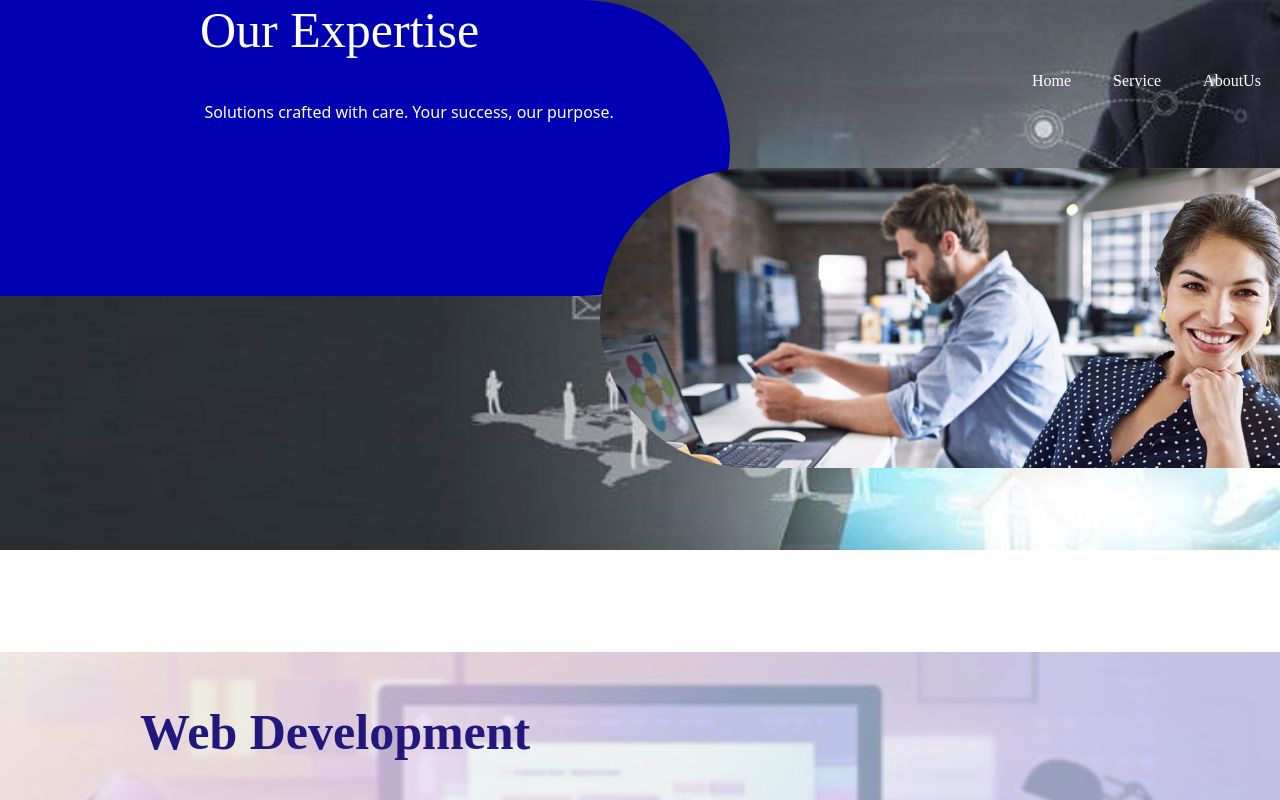
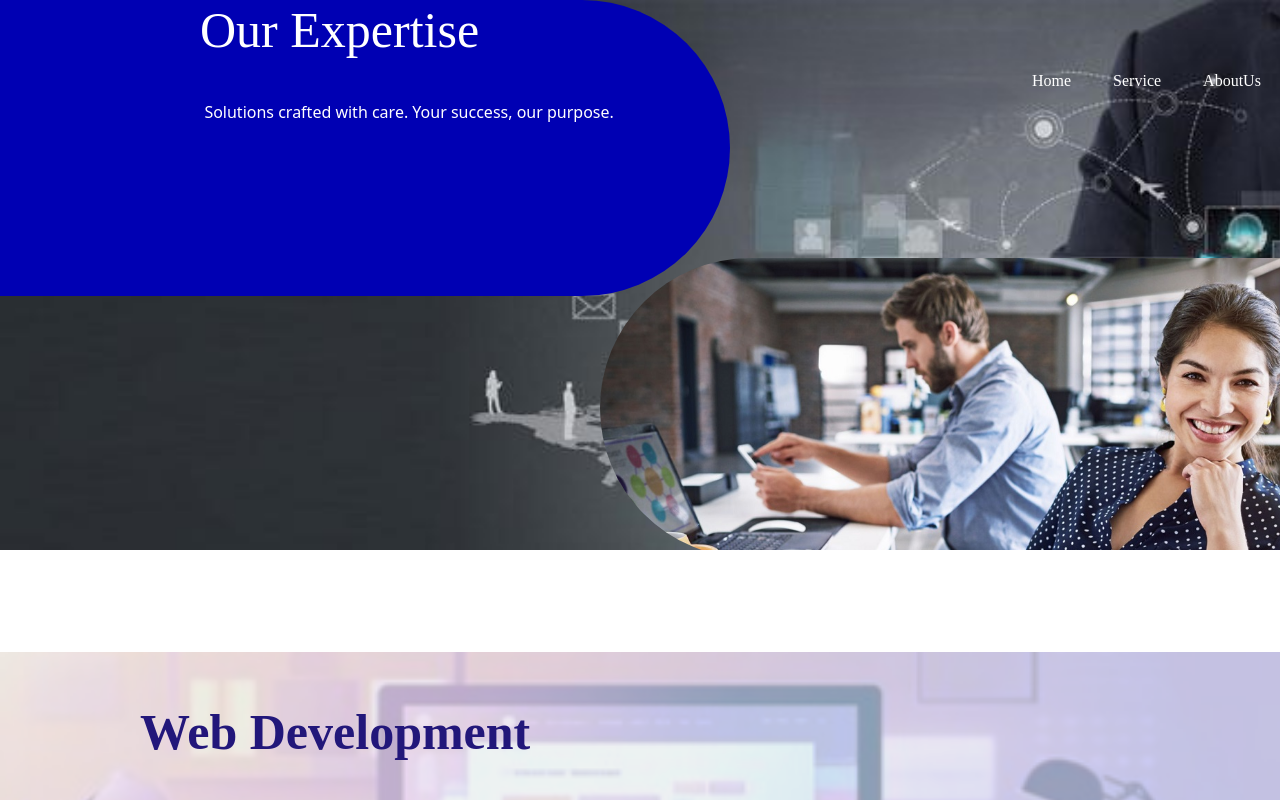
Before and after one commit to chnaveen45/Teamwork, a React (Create React App) app in the folder frontend/: page /servies in a window 1280 px wide. Shown: the top 800 px of the page. Built offline with nearby package versions, Linux system fonts and the light colour scheme.

Commit message:
Update Servies.css
save

```diff
--- a/frontend/src/Component/Servies.css
+++ b/frontend/src/Component/Servies.css
@@ -12,7 +12,7 @@
   border-radius: 150px 0px 0px 150px;
   opacity: 0px;
   margin-left: 46.9%;
-  margin-top: -10%;
+  margin-top: -3%;
   z-index: -5;
 }
 
@@ -157,6 +157,7 @@
   padding: 0;
   overflow: hidden;
 }
+
 .lfg{
   width: 730px;
   height: 296px;
```
